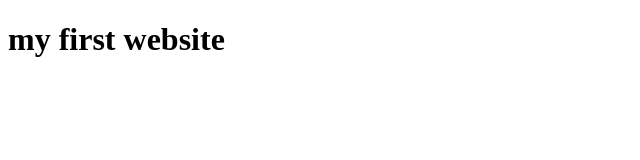
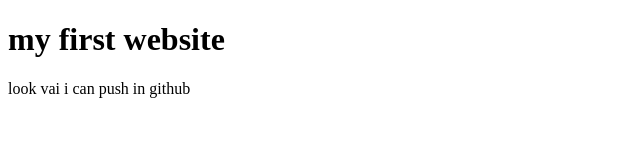
Before and after one commit to sakincse21/my-first-website, a plain HTML site: page index.html in a window 1280 px wide. Shown: the whole page, without its empty margins (0-640 px from the left). Drawn offline with Linux system fonts and the light colour scheme.

Commit message:
second commit

```diff
--- a/index.html
+++ b/index.html
@@ -7,5 +7,6 @@
 </head>
 <body>
     <h1>my first website</h1>
+    <p>look vai i can push in github</p>
 </body>
 </html>
```
